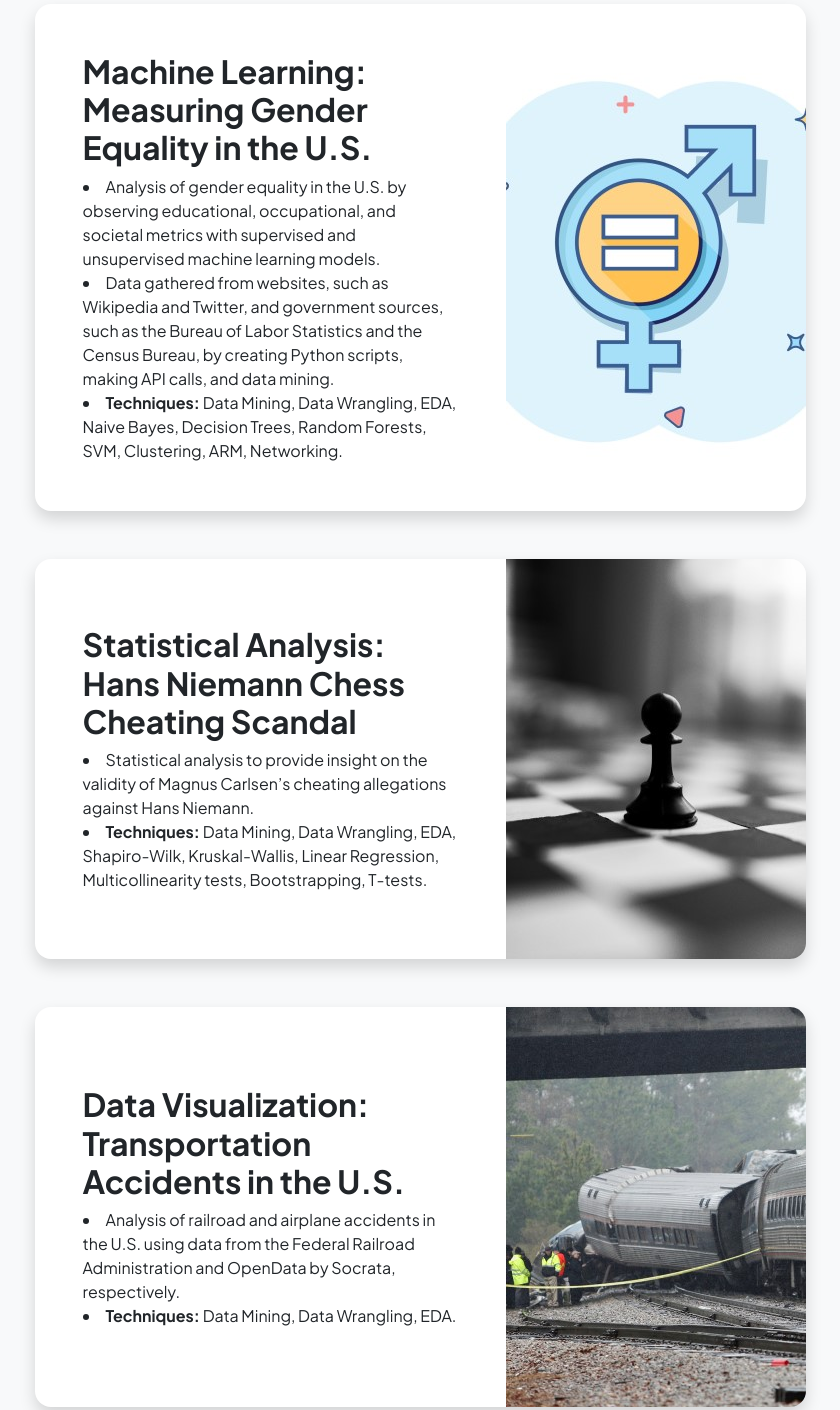
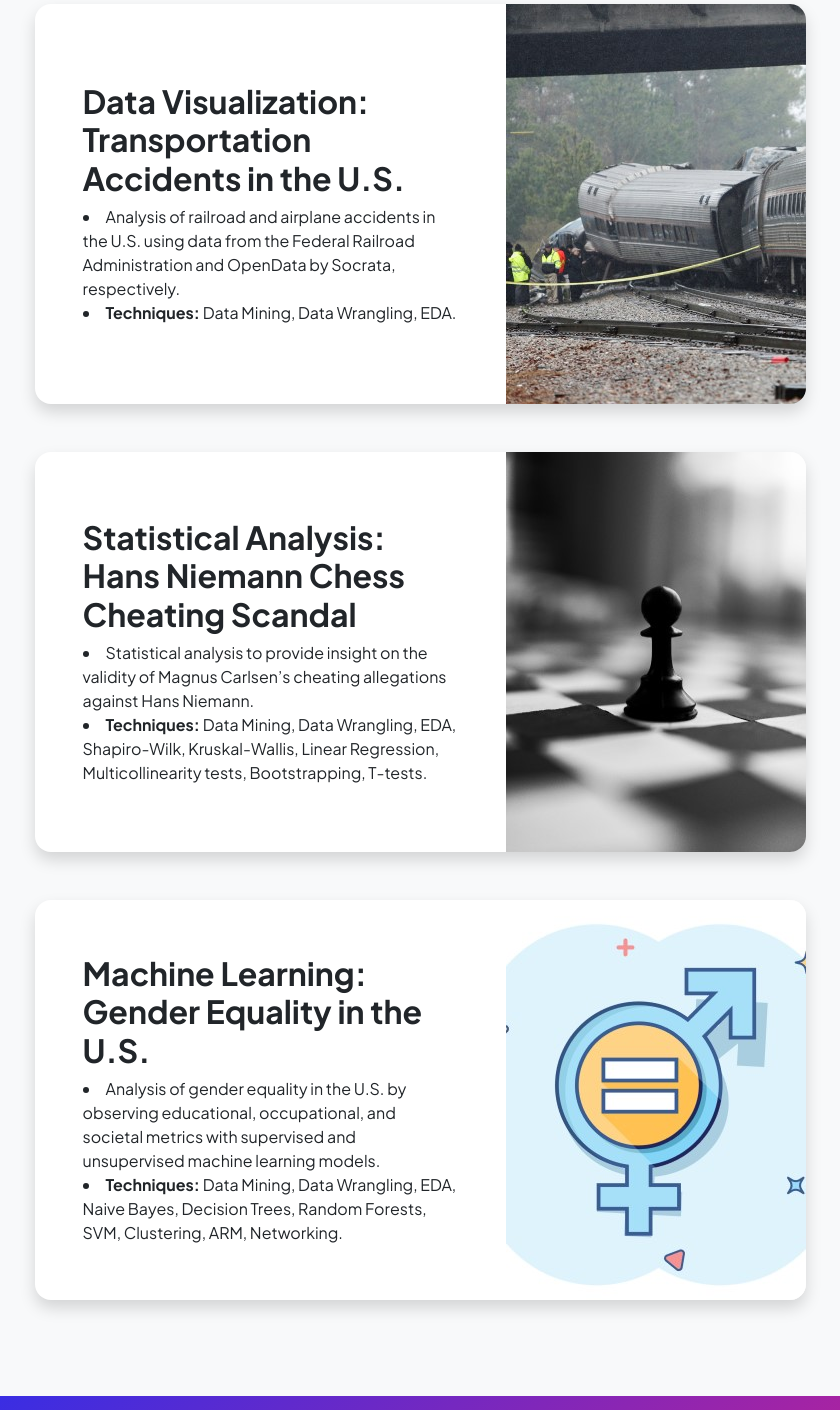
Before and after one commit to 5cminsuhlim/5cminsuhlim.github.io, a plain HTML site: page projects.html in a window 1280 px wide. Shown: the part 222-1632 px from the top of the page, without its empty margins (220-1060 px from the left). Drawn offline with nearby package versions, Linux system fonts and the light colour scheme.

Commit message:
update website
-rearrange projects
-reupload resume

```diff
--- a/projects.html
+++ b/projects.html
@@ -46,19 +46,15 @@
                                 <div class="card-body p-0">
                                     <div class="d-flex align-items-center">
                                         <div class="p-5">
-                                            <h2 class="fw-bolder"><a class="nav-link" href="https://ericlim.georgetown.domains/501-project-website/index.html" target="_blank">Machine Learning: Measuring Gender Equality in the U.S.</a></h2>
+                                            <h2 class="fw-bolder"><a class="nav-link" href="https://github.com/5cminsuhlim/ANLY503/tree/main/final_proj" target="_blank">Data Visualization: Transportation Accidents in the U.S.</a></h2>
                                             <li>
-                                                Analysis of gender equality in the U.S. by observing educational, occupational, and societal metrics with supervised and unsupervised machine learning models.
+                                                Analysis of railroad and airplane accidents in the U.S. using data from the Federal Railroad Administration and OpenData by Socrata, respectively.
                                             </li>
                                             <li>
-                                                Data gathered from websites, such as Wikipedia and Twitter, and government sources, such as the Bureau of Labor Statistics and
-                                                the Census Bureau, by creating Python scripts, making API calls, and data mining.
-                                            </li>
-                                            <li>
-                                                <b>Techniques: </b>Data Mining, Data Wrangling, EDA, Naive Bayes, Decision Trees, Random Forests, SVM, Clustering, ARM, Networking.
+                                                <b>Techniques: </b>Data Mining, Data Wrangling, EDA.
                                             </li>
                                         </div>
-                                        <img class="img-fluid" src="assets/equality.jpg" alt="..." />
+                                        <img class="img-fluid" src="assets/transport.jpg" alt="..." />
                                     </div>
                                 </div>
                             </div>
@@ -84,15 +80,15 @@
                                 <div class="card-body p-0">
                                     <div class="d-flex align-items-center">
                                         <div class="p-5">
-                                            <h2 class="fw-bolder"><a class="nav-link" href="https://github.com/anly503/spring2023-project-team-15" target="_blank">Data Visualization: Transportation Accidents in the U.S.</a></h2>
+                                            <h2 class="fw-bolder"><a class="nav-link" href="https://ericlim.georgetown.domains/501-project-website/index.html" target="_blank">Machine Learning: Gender Equality in the U.S.</a></h2>
                                             <li>
-                                                Analysis of railroad and airplane accidents in the U.S. using data from the Federal Railroad Administration and OpenData by Socrata, respectively.
+                                                Analysis of gender equality in the U.S. by observing educational, occupational, and societal metrics with supervised and unsupervised machine learning models.
                                             </li>
                                             <li>
-                                                <b>Techniques: </b>Data Mining, Data Wrangling, EDA.
+                                                <b>Techniques: </b>Data Mining, Data Wrangling, EDA, Naive Bayes, Decision Trees, Random Forests, SVM, Clustering, ARM, Networking.
                                             </li>
                                         </div>
-                                        <img class="img-fluid" src="assets/transport.jpg" alt="..." />
+                                        <img class="img-fluid" src="assets/equality.jpg" alt="..." />
                                     </div>
                                 </div>
                             </div>
```
Also changed, not shown: 1 other file.
